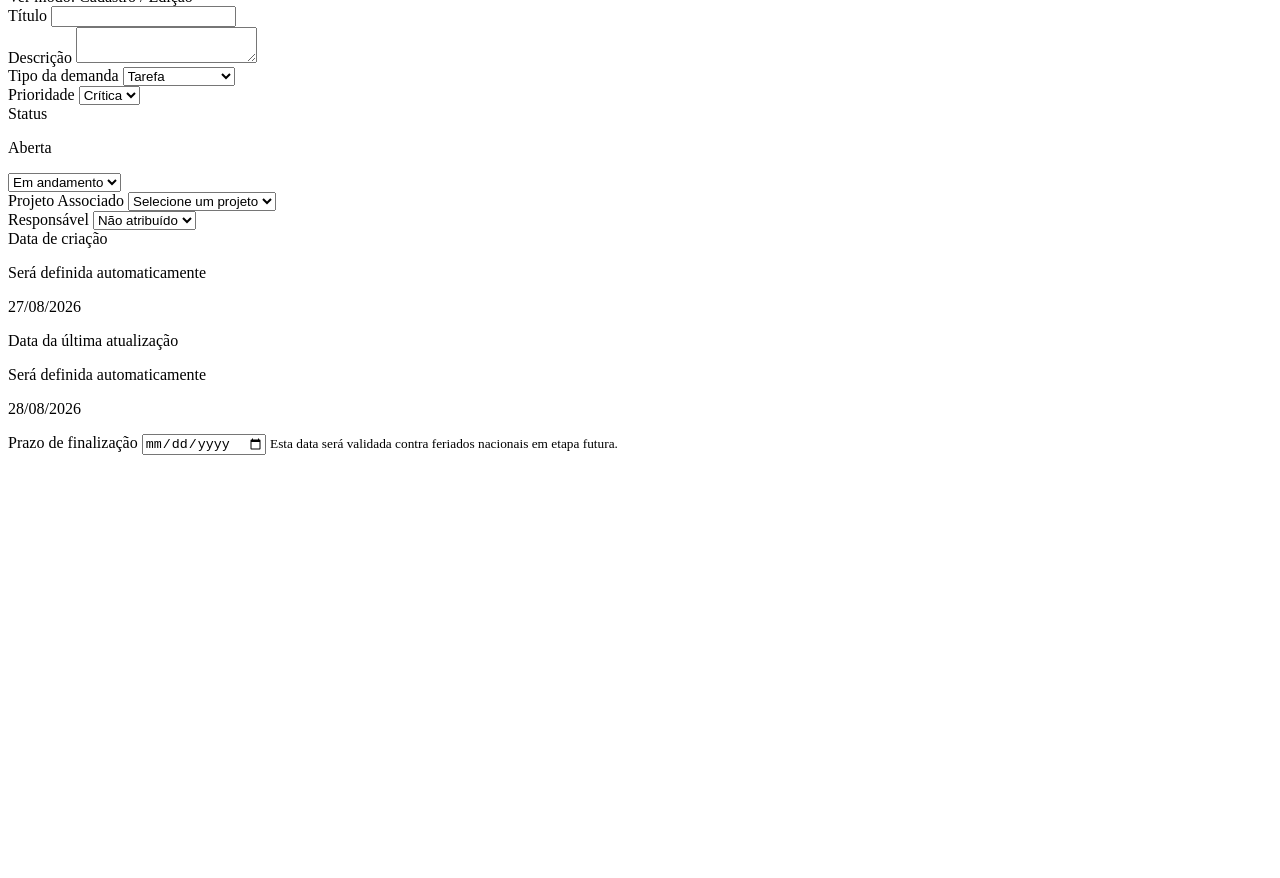
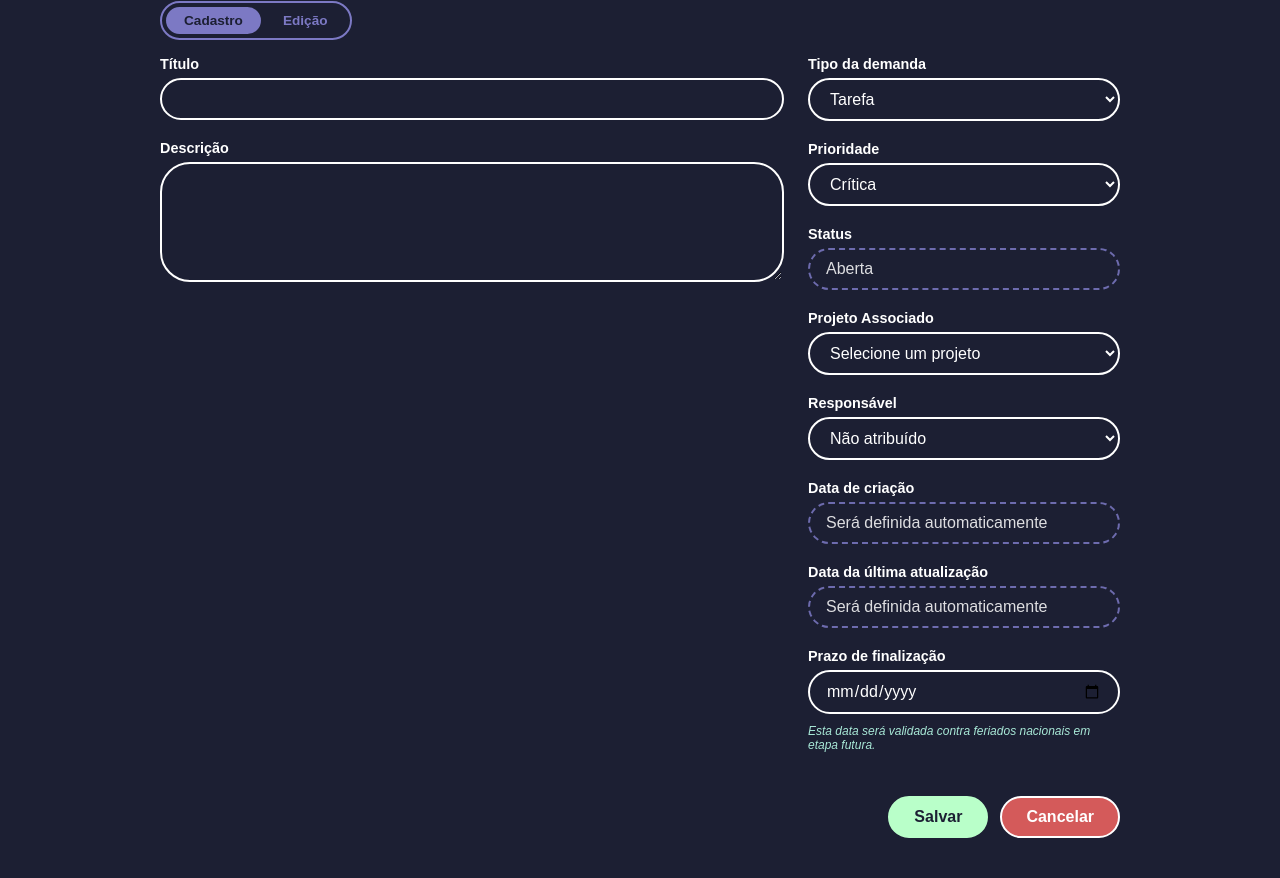
Before and after one commit to jheny-ss/PI-II-Time-9, a plain HTML site: page paginas/formulario-demanda.html in a window 1280 px wide. Shown: the part 92-970 px from the top of the page. Before the commit the page ends 800 px from the top, so only its background shows below. Drawn offline with Linux system fonts and the light colour scheme.

Commit message:
feat: implementa estilo visual e o toggle funcional dos modos Cadastro/Edição
Aplica o padrão visual do grupo (paleta de cores, tipografia, botões e
campos em pill arredondado) via variáveis CSS, no layout de duas colunas
inspirado no GitHub Issues (conteúdo principal + barra lateral de
metadados). Implementa o switch Cadastro/Edição só com CSS (checkbox
escondido + seletor :checked), sem nenhuma linha de JavaScript, incluindo
foco visível por teclado. Adiciona também os botões de ação (Salvar/
Cancelar) que faltavam na estrutura HTML.

```diff
--- a/css/formulario-demanda.css
+++ b/css/formulario-demanda.css
@@ -0,0 +1,178 @@
+/*
+    Autor: Eduardo Zinetti Betini
+    Tela: Cadastro/Edição de Demandas
+*/
+
+/* reset geral -> margens e paddings */
+* {
+    margin: 0;
+    padding: 0;
+    box-sizing: border-box;
+}
+
+/* Layout e design do grupo como variáveis reutilizáveis */
+:root {
+    --cor-fundo: #1C1F33;
+    --cor-texto: #ffffff;
+    --cor-mint: #a8e8d7;
+    --cor-verde: #b9ffc9;
+    --cor-roxo: #7c79c4;
+    --cor-vermelho: #D45A5A;
+}
+
+body {
+    background-color: var(--cor-fundo);
+    color: var(--cor-texto);
+    font-family: Arial, sans-serif;
+}
+
+/* centraliza e limita a largura do conteúdo */
+main {
+    max-width: 1000px;
+    margin: 0 auto;
+    padding: 40px 20px;
+}
+
+/* Grid de 2 colunas: principal (Título/Descrição) > lateral (metadados) */
+.form-demanda {
+    display: grid;
+    grid-template-columns: 2fr 1fr;
+    gap: 24px;
+}
+
+/* faz com que os botões ocupem toda a largura, por baixo das duas colunas */
+.form-acoes {
+    grid-column: 1 / -1;
+    display: flex;
+    gap: 12px;
+    justify-content: flex-end;
+}
+
+/* empilha label e campo verticalmente, com espaço entre os campos */
+.campo {
+    display: flex;
+    flex-direction: column;
+    gap: 6px;
+    margin-bottom: 20px;
+}
+
+.campo label {
+    font-weight: bold;
+    font-size: 0.9rem;
+}
+
+/* estilo compartilahdo para os campos preenchíveis -> contorno branco, fundo transparente, cantos arredondados */
+.campo input,
+.campo select,
+.campo textarea {
+    background-color: transparent;
+    border: 2px solid var(--cor-texto);
+    border-radius: 30px;
+    padding: 10px 16px;
+    color: var(--cor-texto);
+    font-family: inherit;
+    font-size: 1rem;
+}
+
+.campo textarea {
+    min-height: 120px;
+    resize: vertical;
+}
+
+/* botões */
+.btn {
+    padding: 10px 24px;
+    border-radius: 30px;
+    border: 2px solid var(--cor-texto);
+    font-weight: bold;
+    cursor: pointer;
+    font-size: 1rem;
+}
+
+.btn-primario {
+    background-color: var(--cor-verde);
+    color: var(--cor-fundo);
+    border-color: var(--cor-verde);
+}
+
+.btn-secundario {
+    background-color: var(--cor-vermelho);
+    color: var(--cor-texto);
+}
+
+/* label checkbox estilizado como botão, serve como controle de visualização */
+.switch-modo {
+    display: inline-flex;
+    gap: 4px;
+    margin: 16px 0;
+    padding: 4px;
+    border: 2px solid var(--cor-roxo);
+    border-radius: 30px;
+    cursor: pointer;
+}
+
+.switch-modo span {
+    padding: 6px 18px;
+    border-radius: 30px;
+    font-weight: bold;
+    font-size: 0.85rem;
+    color: var(--cor-roxo);
+    transition: background-color 0.2s ease, color 0.2s ease;
+}
+
+/* estado padrão (checkbox desmarcado): "Cadastro" fica destacado */
+.switch-modo .opcao-cadastro {
+    background-color: var(--cor-roxo);
+    color: var(--cor-fundo);
+}
+
+.modo-cadastro {
+    display: block;
+}
+
+.modo-edicao {
+    display: none;
+}
+
+#modo-toggle:checked ~ .form-demanda .modo-cadastro {
+    display: none;
+}
+
+#modo-toggle:checked ~ .form-demanda .modo-edicao {
+    display: block;
+}
+
+/* checkbox marcado (modo Edição): inverte o destaque */
+#modo-toggle:checked ~ .switch-modo .opcao-cadastro {
+    background-color: transparent;
+    color: var(--cor-roxo);
+}
+
+#modo-toggle:checked ~ .switch-modo .opcao-edicao {
+    background-color: var(--cor-roxo);
+    color: var(--cor-fundo);
+}
+
+/* contorno visível ao navegar por teclado (o checkbox real fica escondido) */
+#modo-toggle:focus-visible ~ .switch-modo {
+    outline: 2px solid var(--cor-mint);
+    outline-offset: 2px;
+}
+
+/* texto somente-leitura: mesma "caixa" visual dos campos editáveis, mas com borda tracejada pra sinalizar que não é editável, sem quebrar o alinhamento entre os dois modos */
+.valor-fixo {
+    padding: 10px 16px;
+    border: 2px dashed var(--cor-roxo);
+    border-radius: 30px;
+    color: var(--cor-texto);
+    opacity: 0.85;
+}
+
+/* nota do prazo: menor, em itálico, cor de destaque diferente pra ler como "aviso" */
+.nota-campo {
+    display: block;
+    margin-top: 4px;
+    font-size: 0.75rem;
+    font-style: italic;
+    color: var(--cor-mint);
+}
--- a/paginas/formulario-demanda.html
+++ b/paginas/formulario-demanda.html
@@ -17,8 +17,11 @@ Tela: Cadastro/Edição de Demanda
         <h1>Cadastro de Demandas</h1>
 
         <!-- Modo Toggle apenas CSS ainda -->
-         <input type="checkbox" id="modo-toggle" hidden>
-         <label for="modo-toggle" class="switch-modo">Ver modo: Cadastro / Edição</label>
+        <input type="checkbox" id="modo-toggle" hidden>
+        <label for="modo-toggle" class="switch-modo">
+            <span class="opcao-cadastro">Cadastro</span>
+            <span class="opcao-edicao">Edição</span>
+        </label>
 
         <form class="form-demanda">
 
@@ -122,6 +125,11 @@ Tela: Cadastro/Edição de Demanda
 
             </aside>
 
+            <div class="form-acoes">
+                <button type="submit" class="btn btn-primario">Salvar</button>
+                <button type="button" class="btn btn-secundario">Cancelar</button>
+            </div>
+
         </form>
     </main>
 
```
